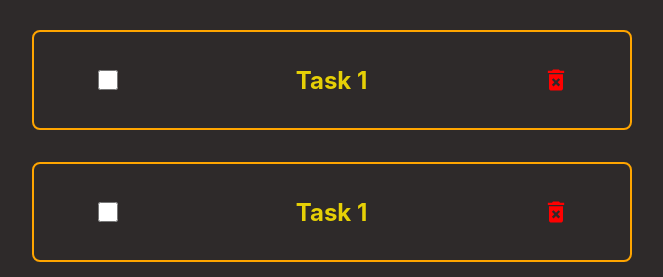
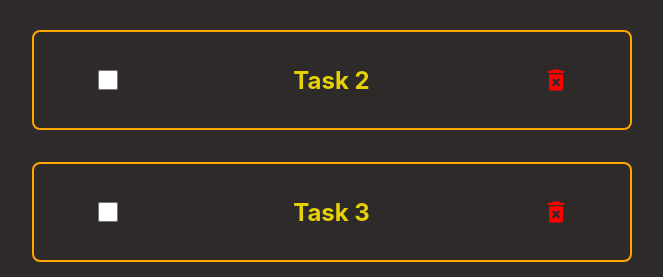
Before and after one commit to JuanDavidDV/To-Do-Rails-React, a React (Create React App) app in the folder frontend/: page / in a window 1280 px wide. Shown: the part 285-562 px from the top of the page, without its empty margins (308-971 px from the left). Built offline with nearby package versions, Linux system fonts and the light colour scheme.

Commit message:
add props

```diff
--- a/frontend/src/components/Todo/Todo.js
+++ b/frontend/src/components/Todo/Todo.js
@@ -1,12 +1,12 @@
 import "./Todo.css"
 import { MdDeleteForever } from "react-icons/md";
 
-const Todo = () => {
+const Todo = ( {todo_list} ) => {
   return (
     <div className= "todo">
       <div className="todo-container">
         <input type="checkbox" className="todo-checkbox"/>
-          <h3 className="todo-title">Task 1</h3>
+          <h3 className="todo-title"> {todo_list} </h3>
           <MdDeleteForever size="1.75rem" className="delete-icon" />
       </div>
     </div>
--- a/frontend/src/components/TodoList/TodoList.js
+++ b/frontend/src/components/TodoList/TodoList.js
@@ -4,9 +4,9 @@ import "./TodoList.css"
 const TodoList = () => {
  return (
   <div className="todo-list">
-    <Todo />
-    <Todo />
-    <Todo />
+    <Todo todo_list="Task 1" />
+    <Todo todo_list="Task 2"/>
+    <Todo todo_list="Task 3"/>
   </div>
  )
 };
```
